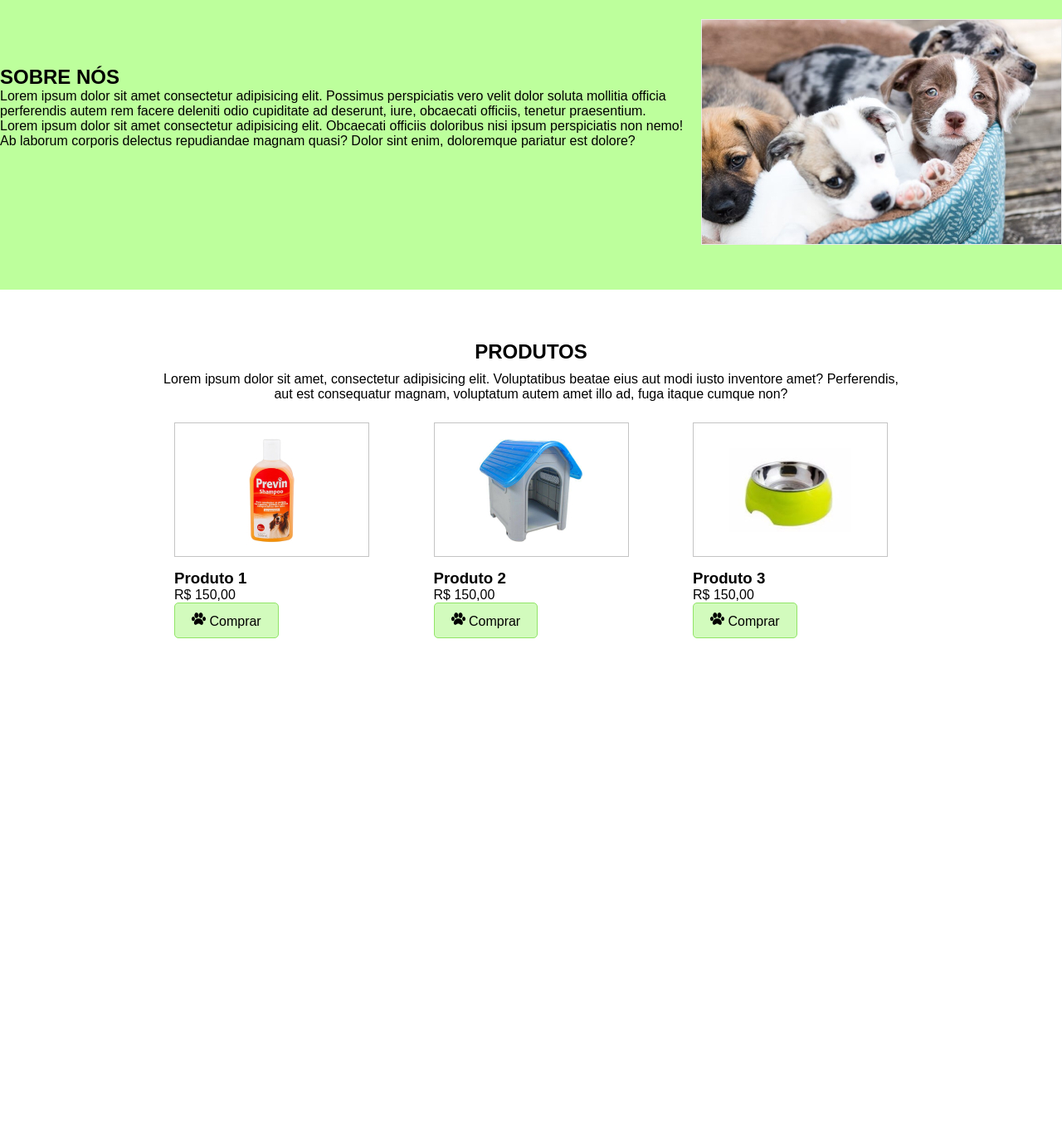
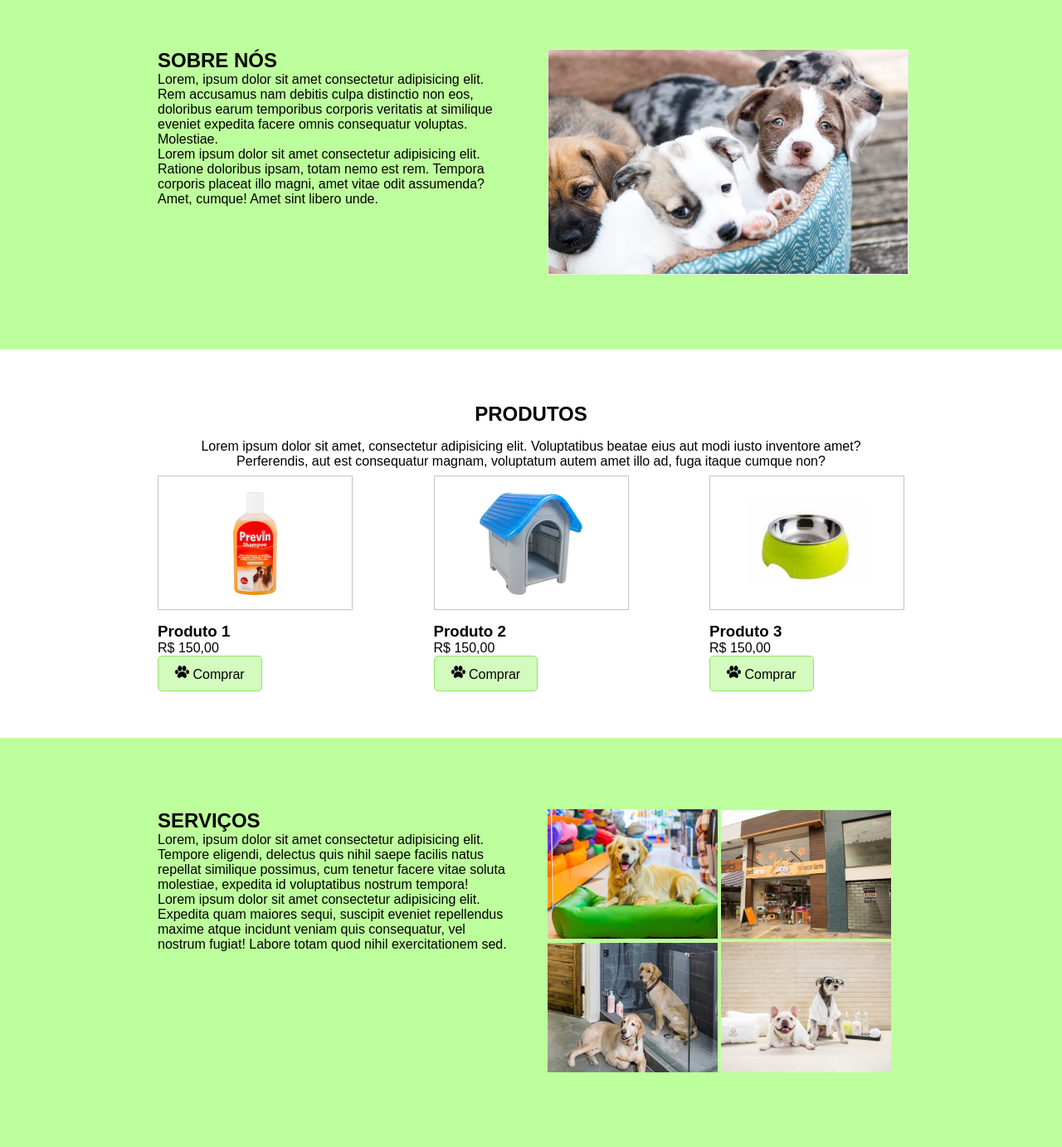
Before and after one commit to Leeh62/Projeto---PetShop, a plain HTML site: page index.html in a window 1280 px wide. Shown: the part 179-1561 px from the top of the page at 83% size. Before the commit the page ends 948 px from the top, so only its background shows below. Drawn offline with Linux system fonts and the light colour scheme.

Commit message:
Serviços

```diff
--- a/css/style.css
+++ b/css/style.css
@@ -51,7 +51,7 @@ nav a:hover {
 .fundo-verde {
     background-color: #bdff9c;
     display: flex;
-    padding: 50px 0px;
+    padding: 30px 0px;
 }
 
 .conteiner {
@@ -63,15 +63,13 @@ nav a:hover {
 .flex-conteiner{
     display: flex;
     justify-content: space-between;
-    height: 100px;
+
 }
 .flex-conteiner .col{
     width: 430px;
-    align-items: center;
 }
 .Produto{
     width: 235px;
-    padding: 20px;
 }
 
 .Produto figure{
@@ -101,5 +99,5 @@ nav a:hover {
 
 .texto-centralizado{
     text-align: center;
-    padding: 5px;
+    padding: 8px;
 }
--- a/index.html
+++ b/index.html
@@ -19,18 +19,18 @@
     </nav>
 
     <main>
-        <section class="fundo-verde">
-            <div class="conteiner flex-container">
-                <div class="col">
-                    <h2>SOBRE NÓS</h2>
-                    <p>Lorem ipsum dolor sit amet consectetur adipisicing elit. Possimus perspiciatis vero velit dolor soluta mollitia officia perferendis autem rem facere deleniti odio cupiditate ad deserunt, iure, obcaecati officiis, tenetur praesentium.</p>
-                    <p>Lorem ipsum dolor sit amet consectetur adipisicing elit. Obcaecati officiis doloribus nisi ipsum perspiciatis non nemo! Ab laborum corporis delectus repudiandae magnam quasi? Dolor sint enim, doloremque pariatur est dolore?</p>
-                </div>
+        <section class = "fundo-verde">
+            <div class = "conteiner flex-conteiner">
+                <div class = "col">
+                <h2>SOBRE NÓS</h2>
+                <p>Lorem, ipsum dolor sit amet consectetur adipisicing elit. Rem accusamus nam debitis culpa distinctio non eos, doloribus earum temporibus corporis veritatis at similique eveniet expedita facere omnis consequatur voluptas. Molestiae.</p>
+                <p>Lorem ipsum dolor sit amet consectetur adipisicing elit. Ratione doloribus ipsam, totam nemo est rem. Tempora corporis placeat illo magni, amet vitae odit assumenda? Amet, cumque! Amet sint libero unde.</p>
             </div>
-            <div class="col">
-                <img src="img/img-sobre.jpg" alt="sobre">
+            <div class = "col">
+                <img src="img/img-sobre.jpg" alt="">
             </div>
         </section>
+
         <section>
             <div class="conteiner">
                 <h2 class="texto-centralizado">PRODUTOS</h2>
@@ -50,7 +50,7 @@
                     </article>
                     <article class="Produto">
                         <figure>
-                            <img src="img/produto-2.jpg" alt="Produto Pet 1">
+                            <img src="img/produto-2.jpg" alt="Produto Pet 2">
                         </figure>
                         <h3>Produto 2</h3>
                         <p>R$ 150,00</p>
@@ -61,7 +61,7 @@
                     </article>
                     <article class="Produto">
                         <figure>
-                            <img src="img/produto-3.jpg" alt="Produto Pet 1">
+                            <img src="img/produto-3.jpg" alt="Produto Pet 3">
                         </figure>
                         <h3>Produto 3</h3>
                         <p>R$ 150,00</p>
@@ -72,7 +72,23 @@
                     </article>
                 </div>
         </section>
+        <section class="fundo-verde">
+            <div class="conteiner flex-conteiner">
+                <div class="col">
+                <h2>SERVIÇOS</h2>
+                <p>Lorem, ipsum dolor sit amet consectetur adipisicing elit. Tempore eligendi, delectus quis nihil saepe facilis natus repellat similique possimus, cum tenetur facere vitae soluta molestiae, expedita id voluptatibus nostrum tempora!</p>
+                <p>Lorem ipsum dolor sit amet consectetur adipisicing elit. Expedita quam maiores sequi, suscipit eveniet repellendus maxime atque incidunt veniam quis consequatur, vel nostrum fugiat! Labore totam quod nihil exercitationem sed.</p>
+                </div>
+                <div class="col">
+                    <img src="img/img-galeria-1.jpg" alt="dog1">
+                    <img src="img/img-galeria-2.jpg" alt="Fachada da loja">
+                    <img src="img/img-galeria-3.jpg" alt="dog2">
+                    <img src="img/img-galeria-4.jpg" alt="dog3">
+                </div>
+            </div>
         </section>
+
+
     </main>
 </body>
 </html>
```
